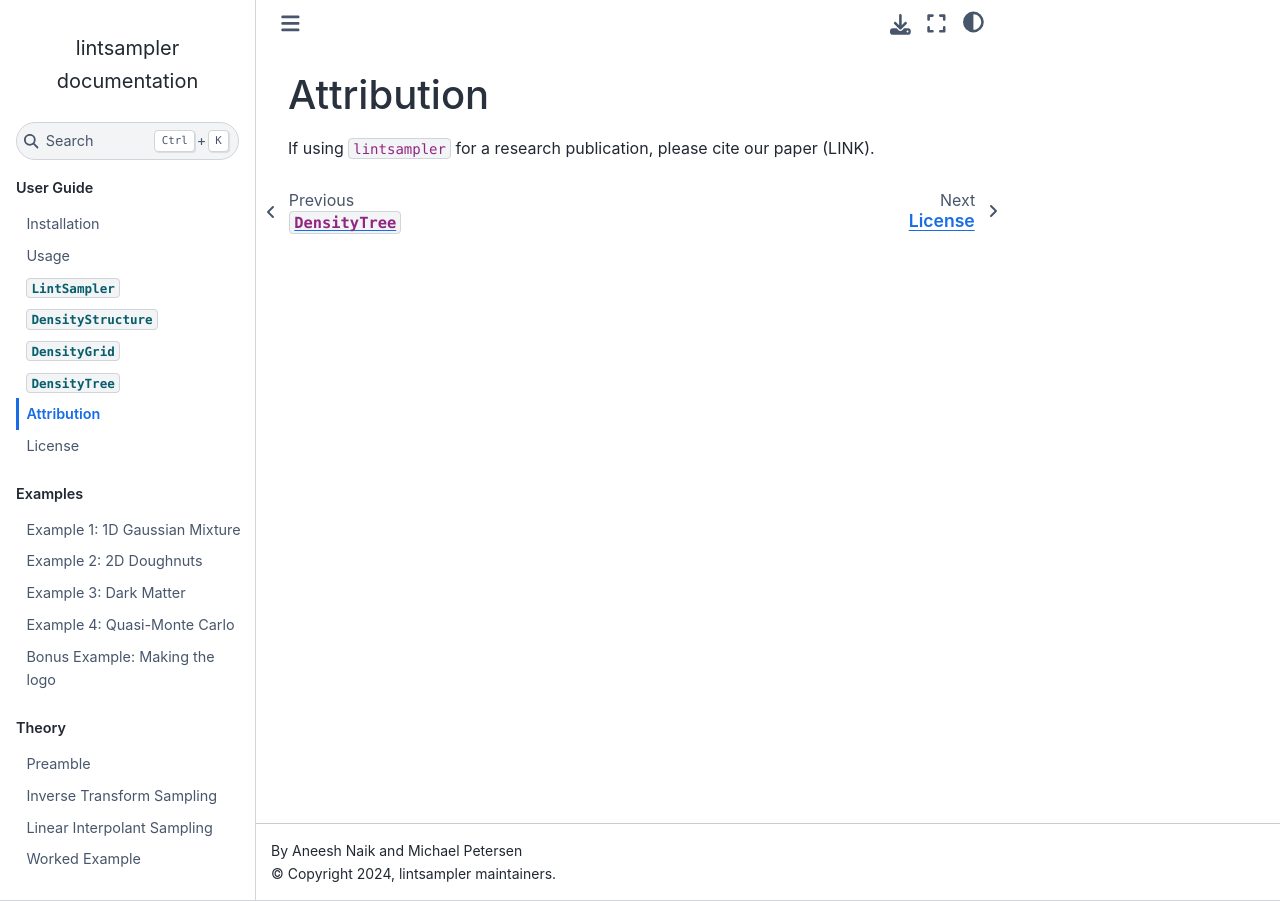
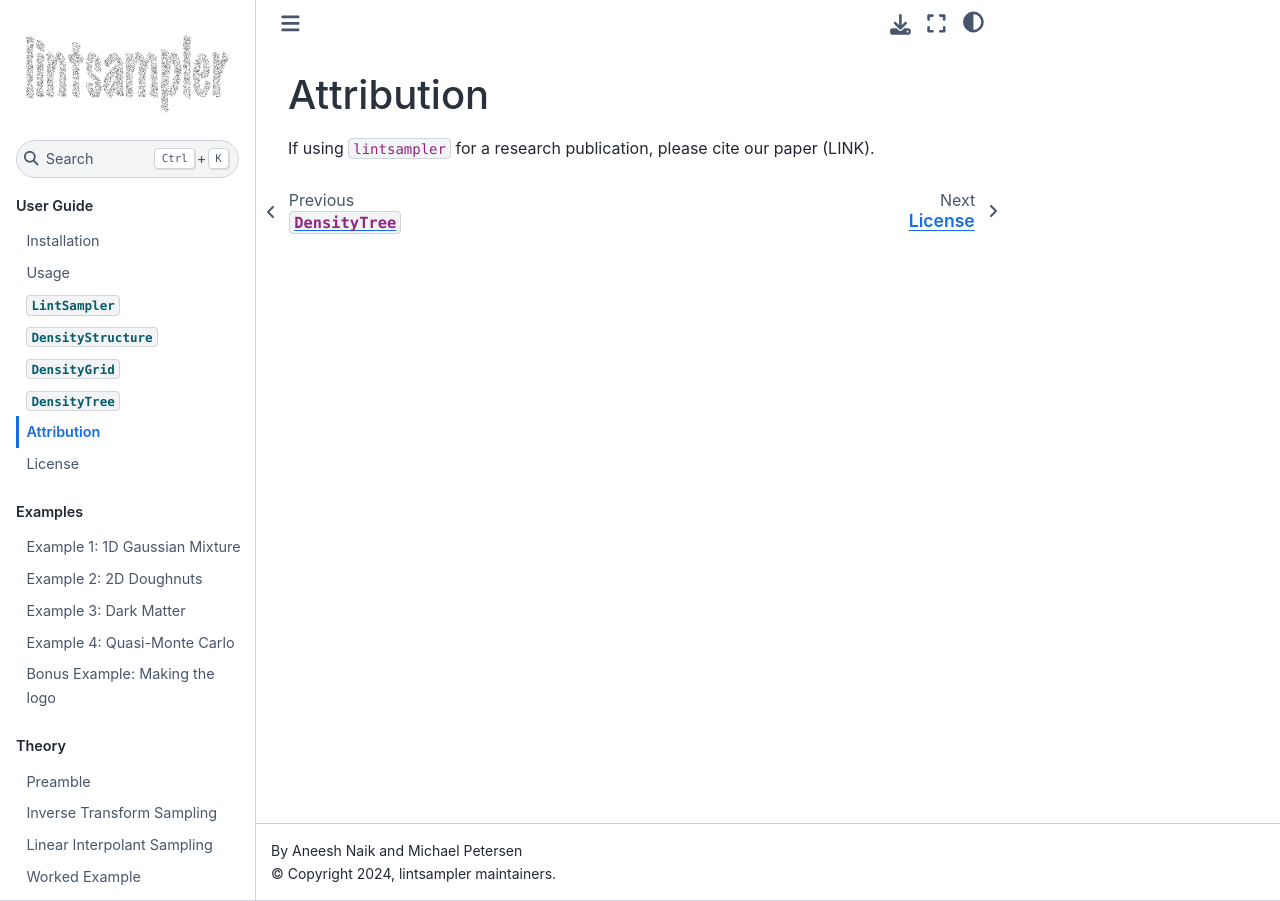
Before and after one commit to aneeshnaik/lintsampler, a Sphinx documentation site: the page built from docs/source/attribution.md, in a window 1280 px wide. Built offline with Sphinx 7.4.7 and the Sphinx Book theme 1.1.4, drawn with Linux system fonts in a browser that asks for light colours.

Commit message:
Restore gif; add logo

```diff
--- a/docs/source/conf.py
+++ b/docs/source/conf.py
@@ -17,3 +17,9 @@ myst_enable_extensions = [
 myst_heading_anchors = 2
 nb_execution_timeout = 120
 numpydoc_class_members_toctree = False
+
+# set the logo
+html_logo = "assets/lintsamplerlogo.png"
+
+# set favicon: update later? also make dark version
+html_favicon = "assets/lintsamplerlogo.png"
```
Also changed, not shown: docs/source/index.md (+2 -2 lines).
